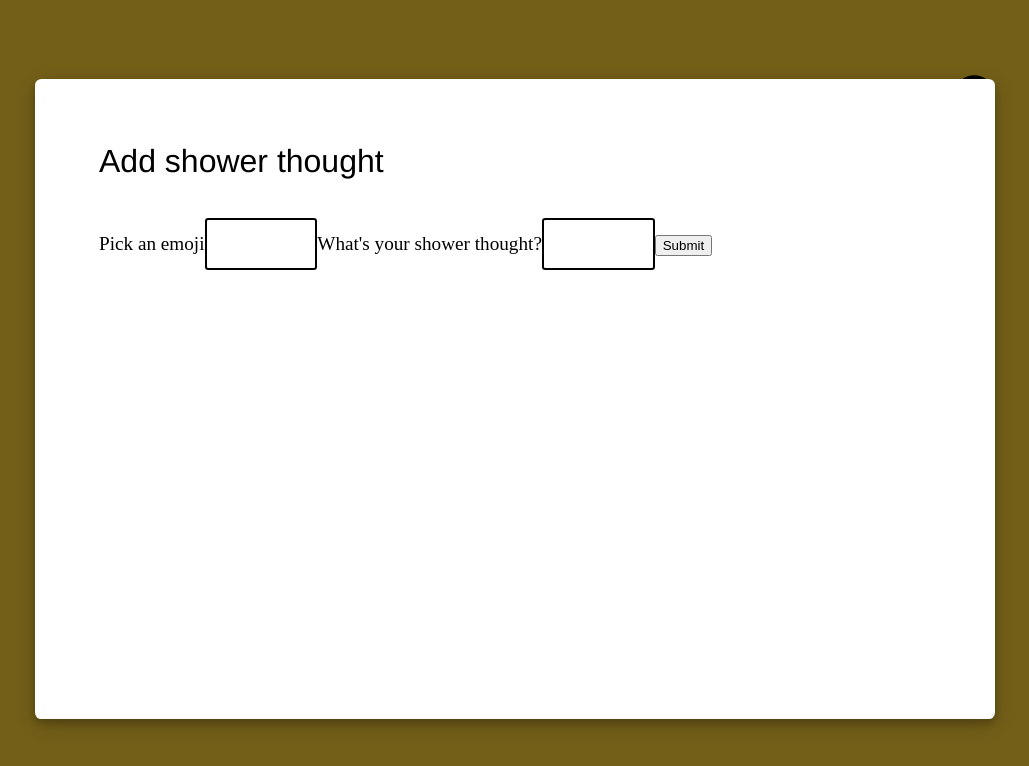
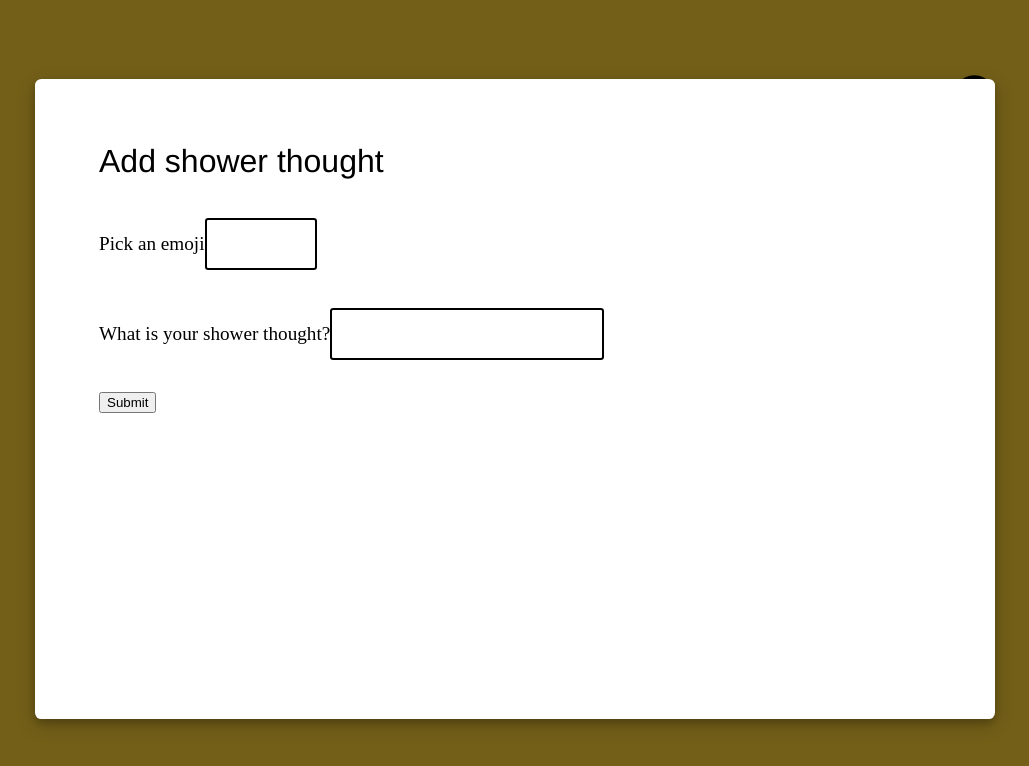
Before and after one commit to isabelxklee/shower-thoughts, a React (Create React App) app: page / in a window 1280 px wide. Both pictures are taken after a click on the icon 1099 px from the left and 96 px from the top of the page. Shown: the top 766 px of the page, without its empty margins (125-1154 px from the left). Built offline with nearby package versions, Linux system fonts and the light colour scheme; data requests are answered from the project's data file.

Commit message:
successfully implemented formik and yup

```diff
--- a/db.json
+++ b/db.json
@@ -24,6 +24,11 @@
       "id": 5,
       "quote": "The tallest person in the world has physically experienced being the exact height of every other person in the world at some point",
       "emoji": "📏"
+    },
+    {
+      "emoji": "test",
+      "quote": "testing testing testing testing ",
+      "id": 6
     }
   ]
 }
--- a/src/components/AddThoughtForm.jsx
+++ b/src/components/AddThoughtForm.jsx
@@ -1,17 +1,6 @@
 import React from 'react'
 import * as Yup from 'yup'
-import {Formik, Form, useField} from 'formik'
-
-const TextInput = ({label, ...props}) => {
-  const [field, meta] = useField(props)
-  return (
-    <>
-      <label htmlFor={props.id || props.name}>{label}</label>
-      <input className="text-input" {...field} {...props} />
-      {meta.error ? <div className="error">{meta.error}</div> : null}
-    </>
-  )
-}
+import {Formik, Form, Field} from 'formik'
 
 const formSchema = Yup.object().shape({
   emoji: Yup.string()
@@ -24,7 +13,24 @@ const formSchema = Yup.object().shape({
     .required('Required'),
 })
 
-const AddThoughtForm = () => {
+const handleSubmit = (props, values) => {
+  fetch('http://localhost:3000/thoughts', {
+    method: 'POST',
+    headers: {
+      'Content-type': 'application/json',
+    },
+    body: JSON.stringify({
+      emoji: values.emoji,
+      quote: values.thought,
+    }),
+  })
+    .then((response) => response.json())
+    .then((newThought) => {
+      props.addNewThought(newThought)
+    })
+}
+
+const AddThoughtForm = (props) => {
   return (
     <div>
       <Formik
@@ -34,21 +40,26 @@ const AddThoughtForm = () => {
         }}
         validationSchema={formSchema}
         onSubmit={(values) => {
-          console.log(values)
+          handleSubmit(props, values)
         }}
       >
+        {({ errors, touched }) => (
         <Form>
           <h3>Add shower thought</h3>
-          <TextInput label="Pick an emoji" name="emoji" type="text" autocomplete="off" />
 
-          <TextInput
-            label="What's your shower thought?"
-            name="thought"
-            type="text"
-            autocomplete="off"
-          />
+          <label htmlFor="emoji">Pick an emoji</label>
+          <Field name="emoji" type="text" autoComplete="off" />
+          {touched.emoji && errors.emoji && <div>{errors.emoji}</div>}
+          <br/>
+
+          <label htmlFor="thought">What is your shower thought?</label>
+          <Field name="thought" type="textarea" autoComplete="off" />
+          {touched.thought && errors.thought && <div>{errors.thought}</div>}
+          <br/>
+
           <button type="submit">Submit</button>
         </Form>
+        )}
       </Formik>
     </div>
   )
```
